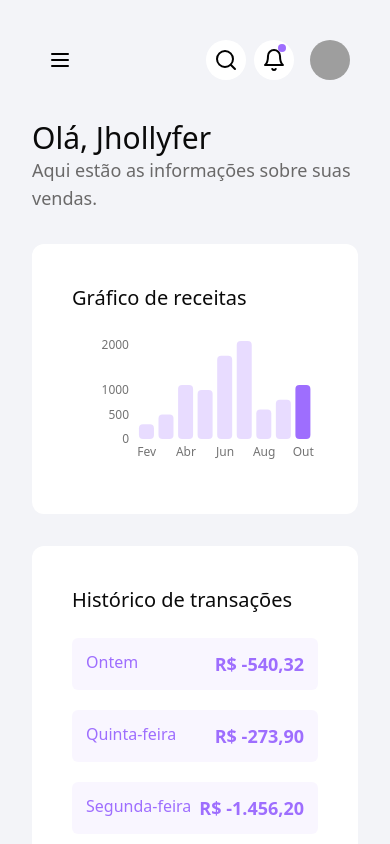
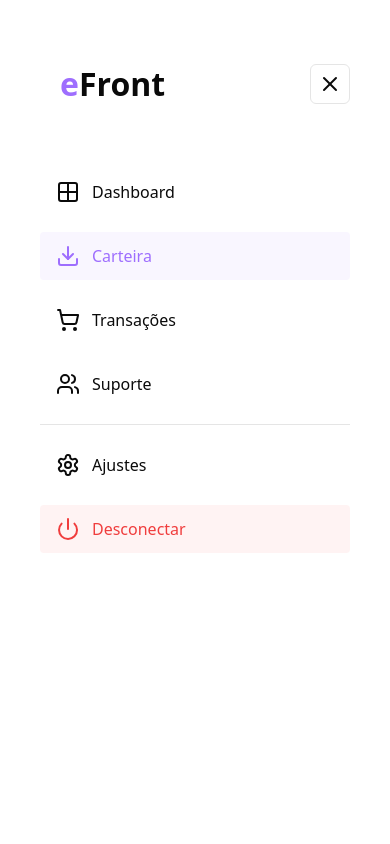
Before and after one commit to indiodev/code.lab.dashboard, a React (Vite) app: page /balance in a window 390 px wide. Both pictures are taken after a click on the button 60 px from the left and 60 px from the top of the page. Built offline with nearby package versions, Linux system fonts and the light colour scheme; grey boxes are pictures that could not be loaded.

Commit message:
initial setup

```diff
--- a/src/components/aside/index.tsx
+++ b/src/components/aside/index.tsx
@@ -1,12 +1,35 @@
+import { Button } from '@components/ui/button';
+import { useMenu } from '@hooks/menu';
+import { cn } from '@libs/utils';
+import { X } from 'lucide-react';
 import { Logo } from './logo';
 import { Menu } from './menu';
 
 // interface AsideProps extends React.ComponentPropsWithoutRef<'aside'> {}
 
 export function Aside(): React.ReactElement {
+	const { isOpen, toggle } = useMenu();
 	return (
-		<aside className="bg-white hidden xl:flex flex-col gap-10 h-screen rounded-tr-3xl rounded-br-3xl max-w-[300px] w-full p-10 border">
-			<Logo />
+		<aside
+			className={cn(
+				'bg-white hidden xl:flex flex-col gap-10 h-screen rounded-tr-3xl rounded-br-3xl max-w-[300px] w-full p-10 border',
+				isOpen &&
+					'flex absolute left-0 top-0 bottom-0 right-0 max-w-full w-screen h-screen z-10 rounded-none border-none',
+			)}
+		>
+			<div className="flex justify-between items-center p-0">
+				<Logo />
+
+				{isOpen && (
+					<Button
+						variant="outline"
+						size="icon"
+						onClick={toggle}
+					>
+						<X className="w-6 h-6" />
+					</Button>
+				)}
+			</div>
 			<Menu />
 		</aside>
 	);
--- /dev/null
+++ b/src/hooks/menu.tsx
@@ -0,0 +1,26 @@
+import React from 'react';
+
+type MenuContextType = {
+	isOpen: boolean;
+	toggle: () => void;
+};
+
+const MenuContext = React.createContext<MenuContextType | undefined>(undefined);
+
+export function MenuProvider({ children }: { children: React.ReactNode }) {
+	const [isOpen, setIsOpen] = React.useState(false);
+	const toggle = () => setIsOpen(!isOpen);
+	return (
+		<MenuContext.Provider value={{ isOpen, toggle }}>
+			{children}
+		</MenuContext.Provider>
+	);
+}
+
+export function useMenu() {
+	const context = React.useContext(MenuContext);
+	if (!context) {
+		throw new Error('useMenu must be used within a MenuProvider');
+	}
+	return context;
+}
--- a/src/layouts/app/index.tsx
+++ b/src/layouts/app/index.tsx
@@ -1,13 +1,16 @@
 import { Aside } from '@components/aside';
+import { MenuProvider } from '@hooks/menu';
 import { Outlet } from 'react-router-dom';
 
 export function App(): React.ReactElement {
 	return (
-		<div className="flex flex-row bg-[#F3F4F8] overflow-y-hidden">
-			<Aside />
-			<main className="overflow-y-auto h-screen flex-1 pt-10 pb-10">
-				<Outlet />
-			</main>
-		</div>
+		<MenuProvider>
+			<div className="flex flex-row bg-[#F3F4F8] overflow-y-hidden relative">
+				<Aside />
+				<main className="overflow-y-auto h-screen flex-1 pt-10 pb-10">
+					<Outlet />
+				</main>
+			</div>
+		</MenuProvider>
 	);
 }
--- a/src/pages/dashboard/header.tsx
+++ b/src/pages/dashboard/header.tsx
@@ -1,12 +1,17 @@
 import { Avatar, AvatarFallback, AvatarImage } from '@components/ui/avatar';
 import { Button } from '@components/ui/button';
+import { useMenu } from '@hooks/menu';
 import { Bell, Menu, Search } from 'lucide-react';
 
 export function Header(): React.ReactElement {
+	const { toggle } = useMenu();
 	return (
 		<div className="flex flex-col gap-10">
 			<div className="flex w-full justify-between">
-				<Button className="lg:hidden bg-transparent text-black hover:bg-slate-50">
+				<Button
+					className="lg:hidden bg-transparent text-black hover:bg-slate-50"
+					onClick={toggle}
+				>
 					<Menu />
 				</Button>
 
--- a/tsconfig.json
+++ b/tsconfig.json
@@ -7,7 +7,8 @@
 			"@routes/*": ["./src/routes/*"],
 			"@layouts/*": ["./src/layouts/*"],
 			"@pages/*": ["./src/pages/*"],
-			"@models/*": ["./src/models/*"]
+			"@models/*": ["./src/models/*"],
+			"@hooks/*": ["./src/hooks/*"]
 		},
 
 		"target": "ES2020",
--- a/vite.config.ts
+++ b/vite.config.ts
@@ -13,6 +13,7 @@ export default defineConfig({
 			'@layouts': resolve(__dirname, './src/layouts'),
 			'@pages': resolve(__dirname, './src/pages'),
 			'@models': resolve(__dirname, './src/models'),
+			'@hooks': resolve(__dirname, './src/hooks'),
 		},
 	},
 });
```
Also changed, not shown: .eslintrc.json.
